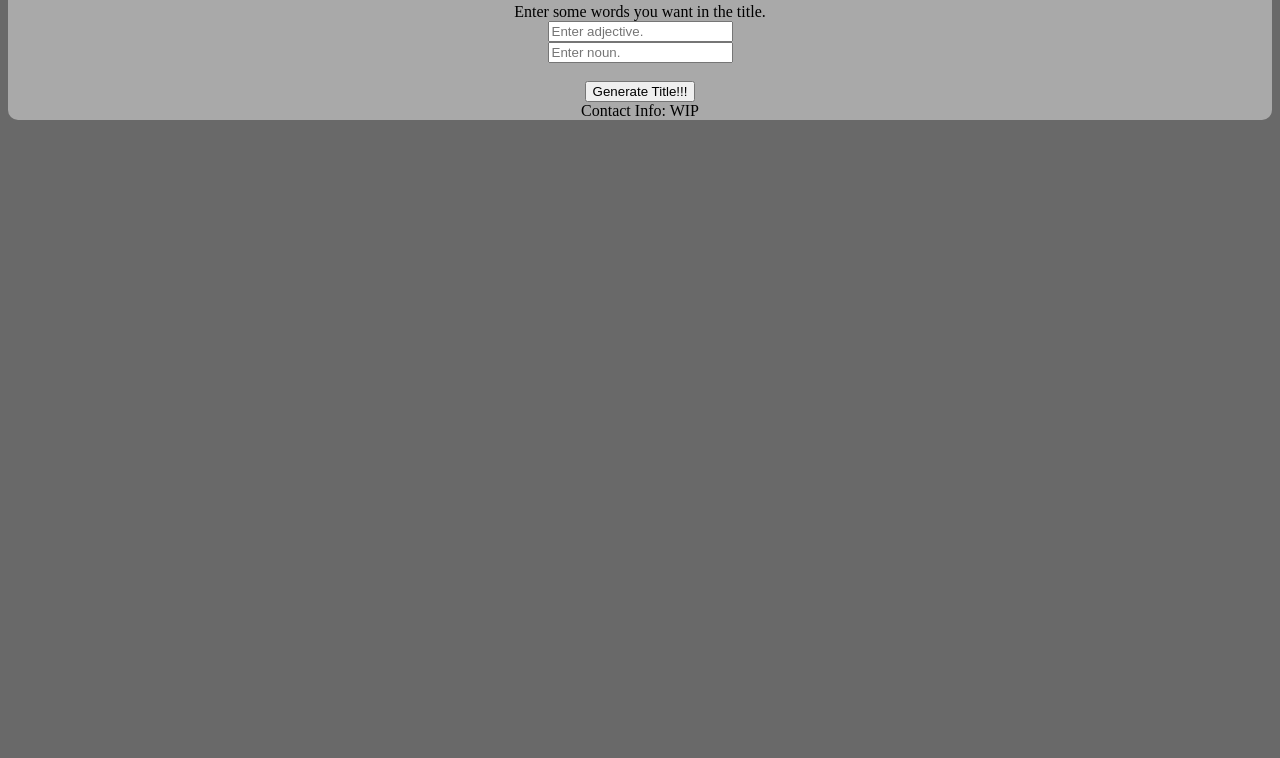
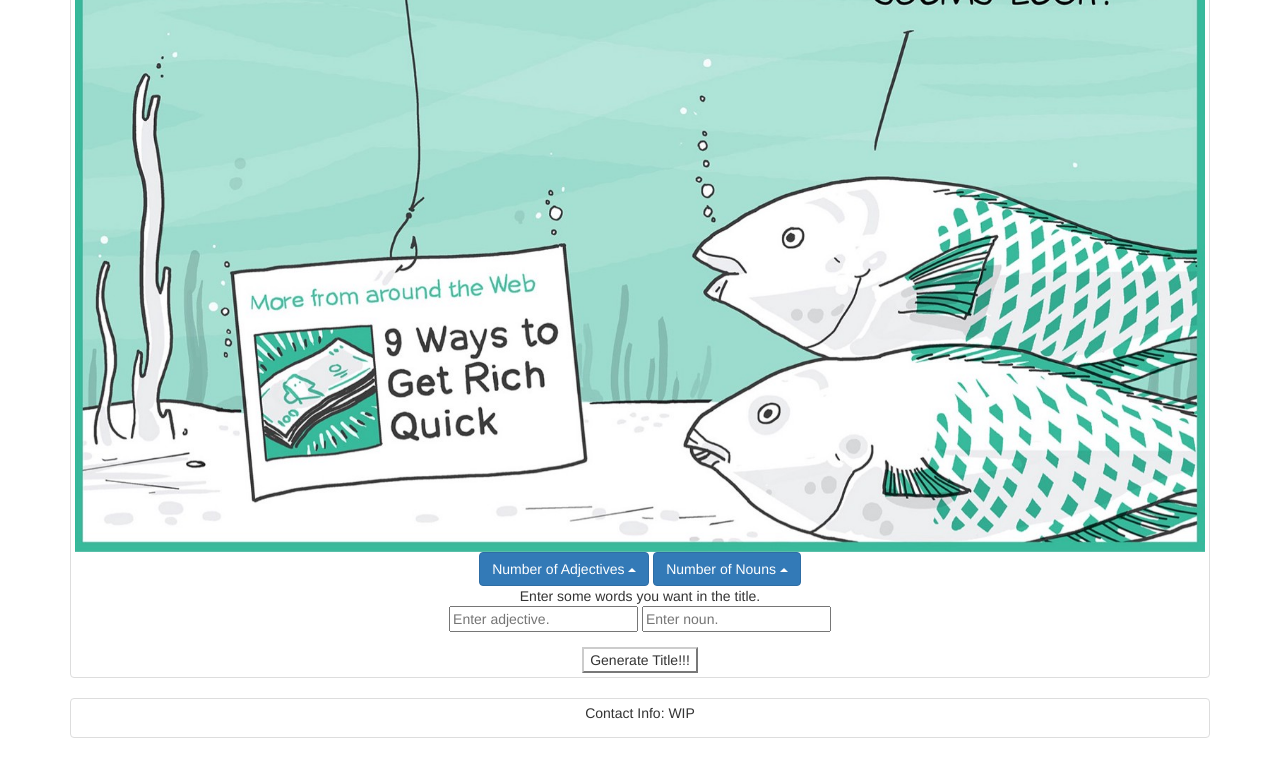
Before and after one commit to ATaylor0731/BuzzfeedBoy, a Flask app: template templates/main.html in a window 1280 px wide. Shown: the part 281-1039 px from the top of the page. Before the commit the page ends 401 px from the top, so only its background shows below. Run offline with Flask 2, Linux system fonts and the light colour scheme; the template is opened without the code that fills it, so the values that code supplies are empty; some libraries are stand-ins or nearby versions.

Commit message:
Updated main.html to bootstrap
Converted the main.html to bootstrap and did minor modifications to css to work with the new system.

```diff
--- a/static/style.css
+++ b/static/style.css
@@ -7,14 +7,6 @@
 body {
     text-align: center;
     background-color: dimgray;
-}
-
-
-
-#homeImage {
-    align-content: center;
-    height: 200px;
-    width: 300px;
 }
 
 #UserInput {
@@ -45,3 +37,19 @@ body {
     height: auto;
     width: auto;
 }
+
+h1 {
+    color:#DDD;
+}
+
+.thumbnail {
+    background-color: #CCC;
+}
+
+.dropup {
+    display: inline-block;
+}
+
+.dropdown-menu {
+    text-align: center;
+}
--- a/templates/main.html
+++ b/templates/main.html
@@ -4,24 +4,79 @@
     <meta charset="utf-8">
     <meta name="description" content="Get a click bait title!">
     <meta name="author" content="TBD">
-    <link rel="stylesheet" type ="text/css" href="{{ url_for('static', filename='style.css') }}">
+    <meta name="viewport" content="width=device-width, initial-scale=1">
+
+    <link rel="stylesheet" type="text/css" href="{{ url_for('static', filename='style.css')}}">
+    <!-- Latest compiled and minified CSS -->
+    <link rel="stylesheet" href="https://maxcdn.bootstrapcdn.com/bootstrap/3.3.7/css/bootstrap.min.css">
+
+    <!-- jQuery library -->
+    <script src="https://ajax.googleapis.com/ajax/libs/jquery/3.3.1/jquery.min.js"></script>
+
+    <!-- Latest compiled JavaScript -->
+    <script src="https://maxcdn.bootstrapcdn.com/bootstrap/3.3.7/js/bootstrap.min.js"></script>
+
 <Title>Buzzfeed Boy</Title>
 </head>
+
+<nav class="navbar navbar-inverse">
+    <div class="container-fluid">
+        <div class="navbar-header">
+            <a class="navbar-brand" href="#">Buzzfeed Boy</a>
+        </div>
+        <ul class="nav navbar-nav">
+        <li class="active"><a href="#">Home</a></li>
+        <li><a href="#">Contact Us</a></li>
+    </ul>
+    </div>
+
+</nav>
 <body>
-    <div id="page">
+    <div class="container">
         <h1>Buzzfeed Generator</h1>
 
-        <img id="homeImage" src={{picture}} alt={{picture}}>
+        <div class="thumbnail">
+        <!--<img id="homeImage" src={{picture}} alt={{picture}}>-->
+        <img src="homeImage.jpeg" class="img-responsive" alt="picture">
+
+        <div class="dropup">
+            <button class="btn btn-primary dropdown-toggle" type="button" data-toggle="dropdown">Number of Adjectives
+            <span class="caret"></span></button>
+            <ul class="dropdown-menu">
+                <li>1</li>
+                <li class="divider"></li>
+                <li>2</li>
+                <li class="divider"></li>
+                <li>3</li>
+            </ul>
+        </div>
+        <div class="dropup">
+            <button class="btn btn-primary dropdown-toggle" type="button" data-toggle="dropdown">Number of Nouns
+            <span class="caret"></span></button>
+            <ul class="dropdown-menu">
+                <li>1</li>
+                <li class="divider"></li>
+                <li>2</li>
+                <li class="divider"></li>
+                <li>3</li>
+            </ul>
+        </div>
 
         <form action="/searchImage" method="post">
             Enter some words you want in the title.<br>
-            <input name="ajv1" type="text" placeholder="Enter adjective."><br>
-            <input name="noun1" type="text" placeholder="Enter noun."><br>
-            <br>
-            <button name="generateTitle" type="submit" formmethod="post" value="Submit">Generate Title!!!</button>
+            <div class="form-group">
+            <input name="ajv1" type="text" placeholder="Enter adjective.">
+            <input name="noun1" type="text" placeholder="Enter noun.">
+            </div>
+            <button type="submit" class="bnt btn-default" formmethod="post" value="Submit">Generate Title!!!</button>
         </form>
+        </div>
+
         <footer>
-            Contact Info: WIP
+            <div class="thumbnail">
+                <p>Contact Info: WIP</p>
+            </div>
+
         </footer>
     </div>
 </body>
```
